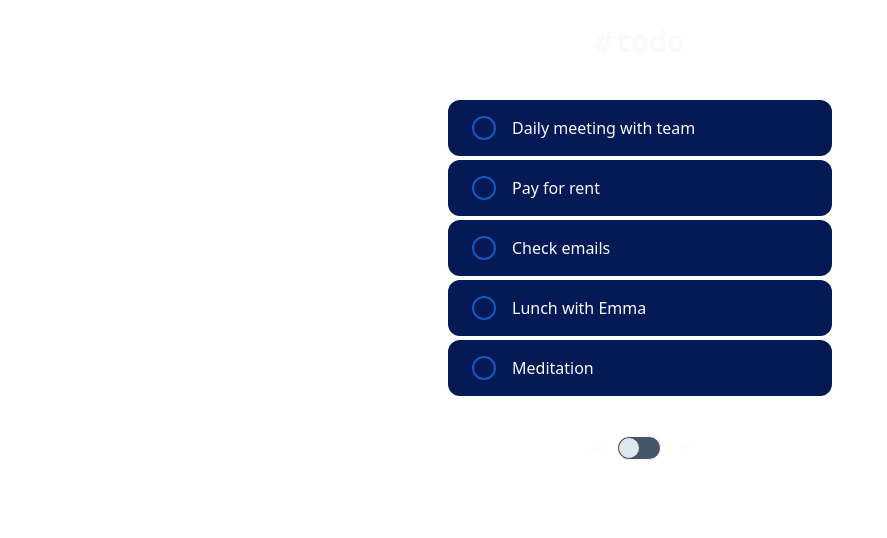
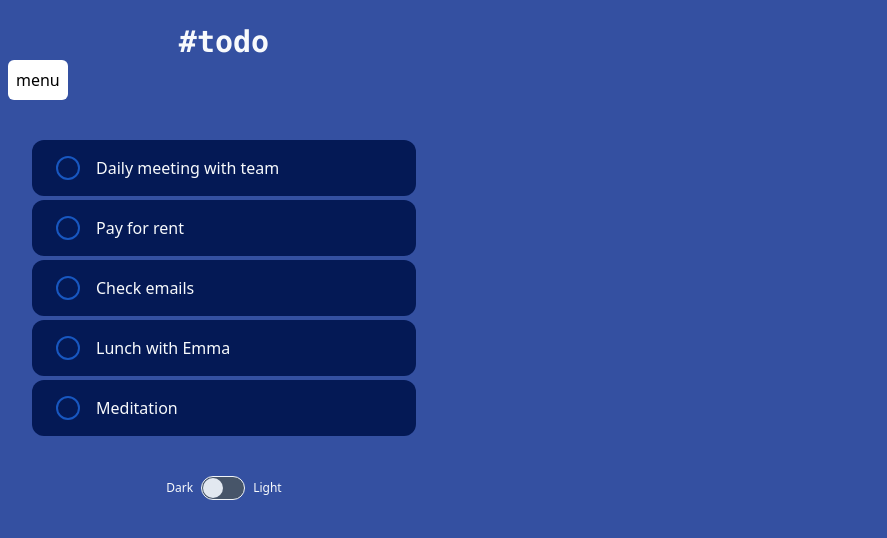
Before and after one commit to Cyber-Kira/todo, a React (Create React App) app: page / in a window 1280 px wide. Shown: the top 538 px of the page, without its empty margins (0-887 px from the left). Built offline with nearby package versions, Linux system fonts and the light colour scheme.

Commit message:
WIP: add menu toggle with animations

```diff
--- a/src/components/App/App.tsx
+++ b/src/components/App/App.tsx
@@ -1,4 +1,4 @@
-import React from 'react'
+import React, { useState } from 'react'
 import { toggleThemeClass } from '../../utils'
 import { Background } from '../Background'
 import { ThemeToggle } from '../ThemeToggle'
@@ -10,11 +10,29 @@ import { TotoItem } from '../TodoItem'
 // was selected by user
 toggleThemeClass()
 
-export const App = () => (
-	<div className='max-w-md mx-auto'>
+export const App = () => {
+	const [open, setOpen] = useState(false)
+	const toggleMenu = () => {
+		setOpen(!open)
+	}
+
+	return (
+		<>
+			<div
+				className={`fixed top-0 left-0 w-full h-full ${
+					open ? 'animate-slideIn pointer-events-none' : 'animate-slideOut'
+				} max-w-md mx-auto`}
+			>
 				<div className='text-3xl text-lightTextColor dark:text-slate-50 text-center mt-6 font-bold font-mono transition-colors'>
 					#todo
 				</div>
+				<button
+					onClick={toggleMenu}
+					type='button'
+					className='bg-white rounded-md ml-2 p-2 pointer-events-auto'
+				>
+					menu
+				</button>
 				<div className='mt-10 px-8 flex flex-col gap-1'>
 					<TotoItem title='Daily meeting with team' />
 					<TotoItem title='Pay for rent' />
@@ -23,6 +41,13 @@ export const App = () => (
 					<TotoItem title='Meditation' />
 				</div>
 				<ThemeToggle />
-		<Background />
+				<Background
+					colorLight='bg-lightDimmed'
+					colorDark='dark:bg-purpleLight'
+					rounded={open}
+				/>
 			</div>
+			<Background colorLight='bg-purpleDark' colorDark='bg-purpleDark' />
+		</>
 	)
+}
```
Lines whose indentation alone changed are shown as unchanged.
